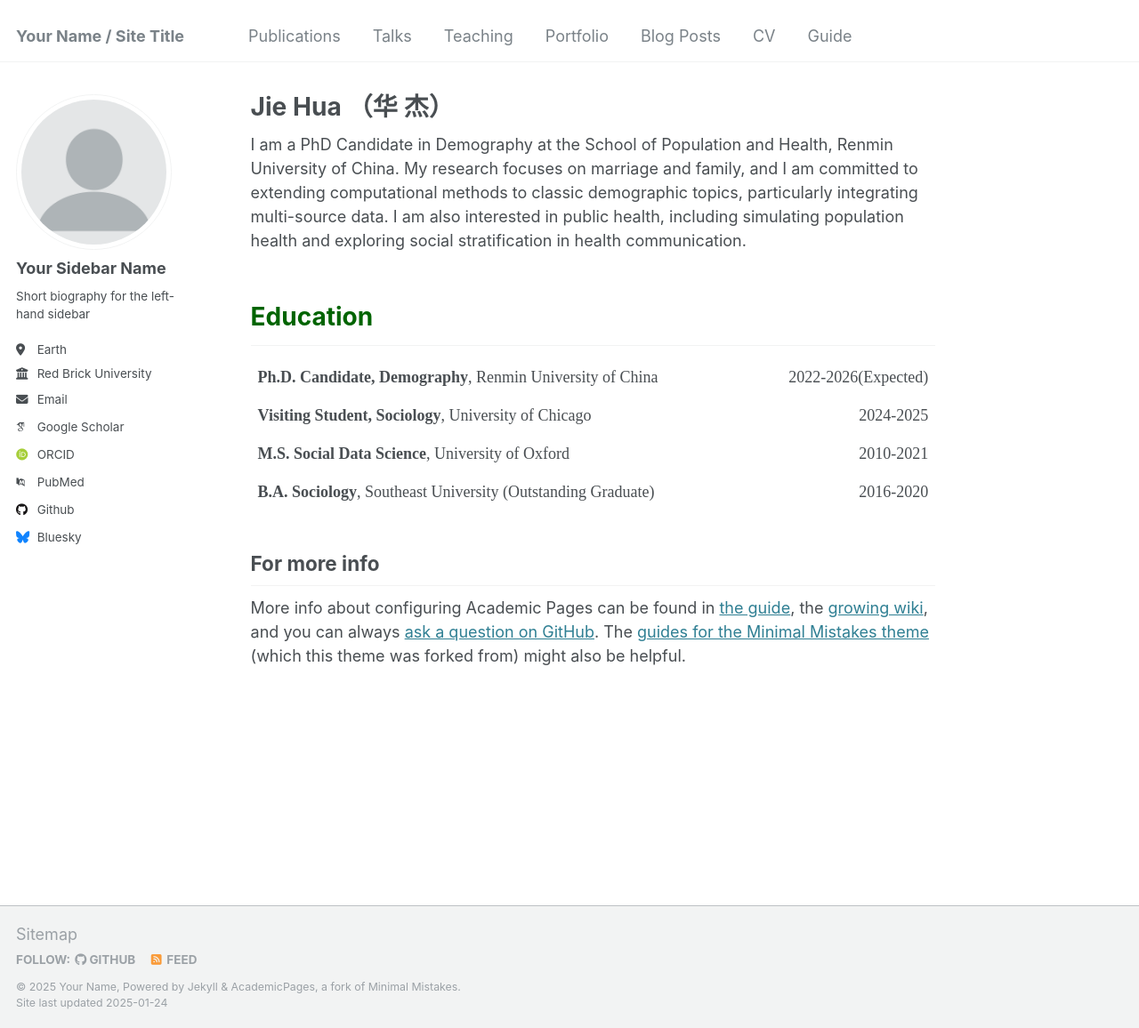
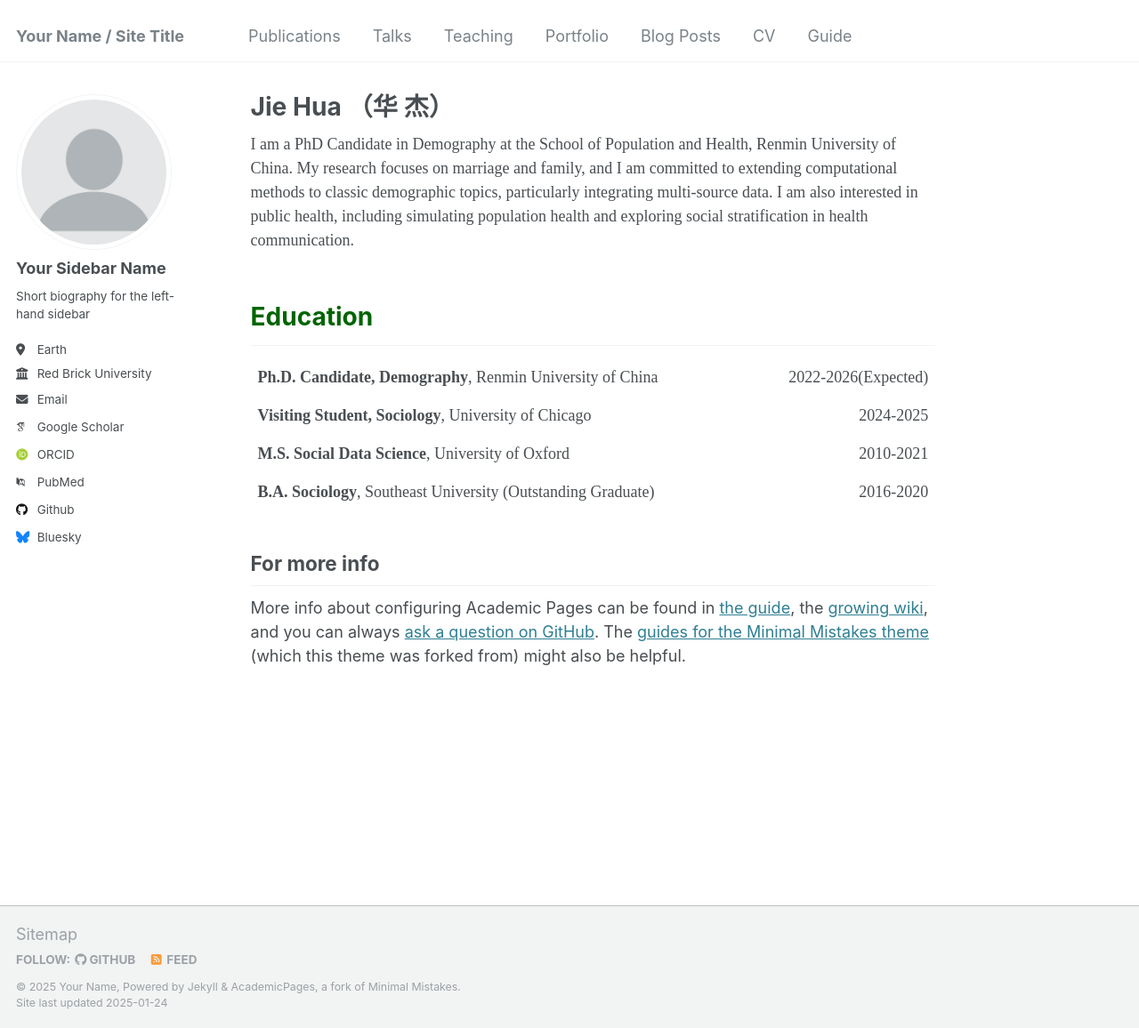
Before and after one commit to jiehua-css/jiehua-css.github.io, a Jekyll site: the page built from _pages/about.md, in a window 1280 px wide and 1156 px high. Shown: the whole window at 89% size. Built offline with Jekyll 4.4.1, drawn with Linux system fonts in a browser that asks for light colours; some web fonts are replaced.

Commit message:
Update about.md

```diff
--- a/_pages/about.md
+++ b/_pages/about.md
@@ -7,7 +7,16 @@ redirect_from:
   - /about.html
 ---
 
-I am a PhD Candidate in Demography at the School of Population and Health, Renmin University of China. My research focuses on marriage and family, and I am committed to extending computational methods to classic demographic topics, particularly integrating multi-source data. I am also interested in public health, including simulating population health and exploring social stratification in health communication.
+<style>
+  .bio-text {
+    font-family: "Futura", serif; /* 设置为 Times New Roman 字体 */
+    font-size: 18px; /* 设置字号为 18px */
+  }
+</style>
+
+<p class="bio-text">
+  I am a PhD Candidate in Demography at the School of Population and Health, Renmin University of China. My research focuses on marriage and family, and I am committed to extending computational methods to classic demographic topics, particularly integrating multi-source data. I am also interested in public health, including simulating population health and exploring social stratification in health communication.
+</p>
 
 <style>
   .education-table {
```
